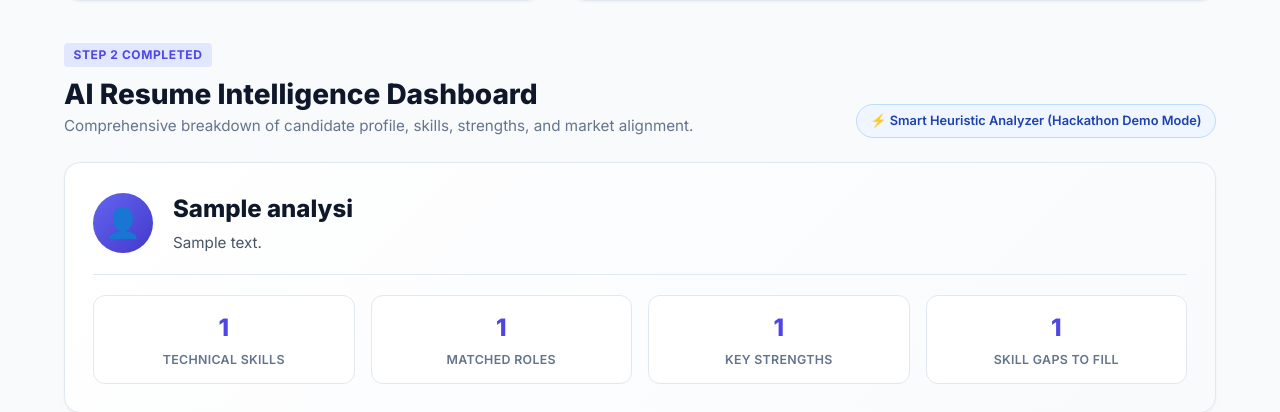
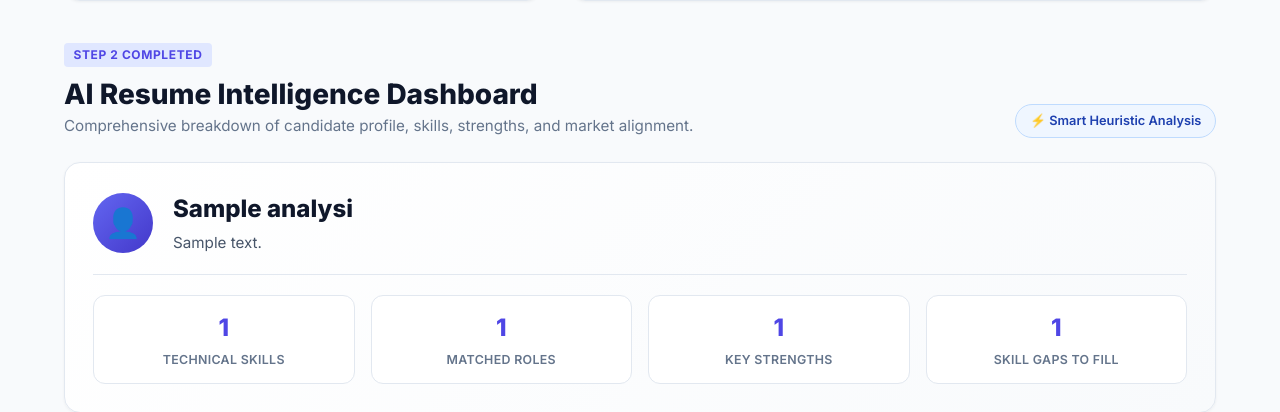
Before and after one commit to Prakashitha22/CareerPilot-AI, a Flask app: template templates/index.html in a window 1280 px wide. Shown: the part 988-1400 px from the top of the page. Run offline with Flask 3, Linux system fonts and the light colour scheme; the template is opened without the code that fills it: most values are stand-ins (such as "Sample title", 1, 10 or a date in 2020); some libraries are stand-ins or nearby versions.

Commit message:
Remove outdated hackathon project wording

```diff
--- a/analyzer.py
+++ b/analyzer.py
@@ -173,7 +173,7 @@ def normalize_analysis(data, source='live_gemini', notice=None):
 def smart_heuristic_analysis(text):
     """
     Heuristic analyzer that parses resume text reliably even without an active API key.
-    Ensures offline demonstrations and hackathon judging run smoothly without crashing.
+    Ensures offline demonstrations and evaluations run smoothly without crashing.
     """
     lines = [line.strip() for line in text.splitlines() if line.strip()]
 
@@ -481,7 +481,7 @@ def analyze_resume(resume_text):
             if not getattr(e, '_gemini_logged', False):
                 log_gemini_diagnostic(e, operation="resume_analysis")
             fallback = smart_heuristic_analysis(resume_text)
-            fallback['notice'] = 'Gemini API is unreachable or encountered an issue. Falling back to smart offline analyzer.'
+            fallback['notice'] = 'AI service is temporarily unavailable. CareerPilot AI is using its built-in analysis engine instead.'
             return fallback
 
     return smart_heuristic_analysis(resume_text)
@@ -815,7 +815,7 @@ Return ONLY valid JSON:
 
 def evaluate_fallback_answer(role, question, answer, question_type="Technical"):
     """
-    Intelligent heuristic answer evaluator for hackathon demo mode.
+    Intelligent heuristic answer evaluator for offline analysis mode.
     Scores answers objectively based on depth, structure, keywords, and relevance.
     """
     text = answer.strip()
--- a/app.py
+++ b/app.py
@@ -13,7 +13,7 @@ load_dotenv()
 
 app = Flask(__name__)
 # Secret key for session management and flash messaging
-app.secret_key = os.environ.get("FLASK_SECRET_KEY", "careerpilot-ai-college-project-secret")
+app.secret_key = os.environ.get("FLASK_SECRET_KEY", "careerpilot-ai-platform-secret-key")
 
 # Automatically initialize SQLite database tables on startup
 database.init_db()
@@ -477,7 +477,7 @@ if __name__ == '__main__':
     host = "0.0.0.0" if "PORT" in os.environ else "127.0.0.1"
     debug_mode = os.environ.get("FLASK_DEBUG", "false").lower() in ("true", "1") if "PORT" in os.environ else True
 
-    print(f"CareerPilot AI (Academic Software Project) is running on {host}:{port}!")
+    print(f"CareerPilot AI is running on {host}:{port}!")
     if host == "127.0.0.1":
         print(f"Open your browser and navigate to: http://127.0.0.1:{port}")
     app.run(host=host, port=port, debug=debug_mode)
--- a/static/style.css
+++ b/static/style.css
@@ -157,11 +157,6 @@ button:disabled, .btn-primary:disabled, .btn-analyze:disabled, .btn-evaluate:dis
     border: 1px solid var(--primary-border);
 }
 
-.tag-hackathon {
-    background-color: #fef3c7;
-    color: #92400e;
-    border: 1px solid #fde68a;
-}
 
 /* Container */
 .container {
--- a/templates/index.html
+++ b/templates/index.html
@@ -172,7 +172,7 @@
                         {% if analysis.source == 'live_gemini' %}
                             <span class="source-badge source-live">🟢 Powered by Google Gemini 3.6</span>
                         {% else %}
-                            <span class="source-badge source-demo">⚡ Smart Heuristic Analyzer (Hackathon Demo Mode)</span>
+                            <span class="source-badge source-demo">⚡ Smart Heuristic Analysis</span>
                         {% endif %}
                     {% endif %}
                 </div>
@@ -1375,7 +1375,7 @@
                 if (data.source === 'live_gemini') {
                     statusBox.innerHTML = '<span class="source-badge source-live">🟢 Powered by Google Gemini 3.6</span>';
                 } else {
-                    statusBox.innerHTML = '<span class="source-badge source-demo">⚡ Smart Heuristic Analyzer (Hackathon Demo Mode)</span>';
+                    statusBox.innerHTML = '<span class="source-badge source-demo">⚡ Smart Heuristic Analysis</span>';
                 }
             }
 
```
Also changed, not shown: tests/test_app.py (+2 -2 lines).
